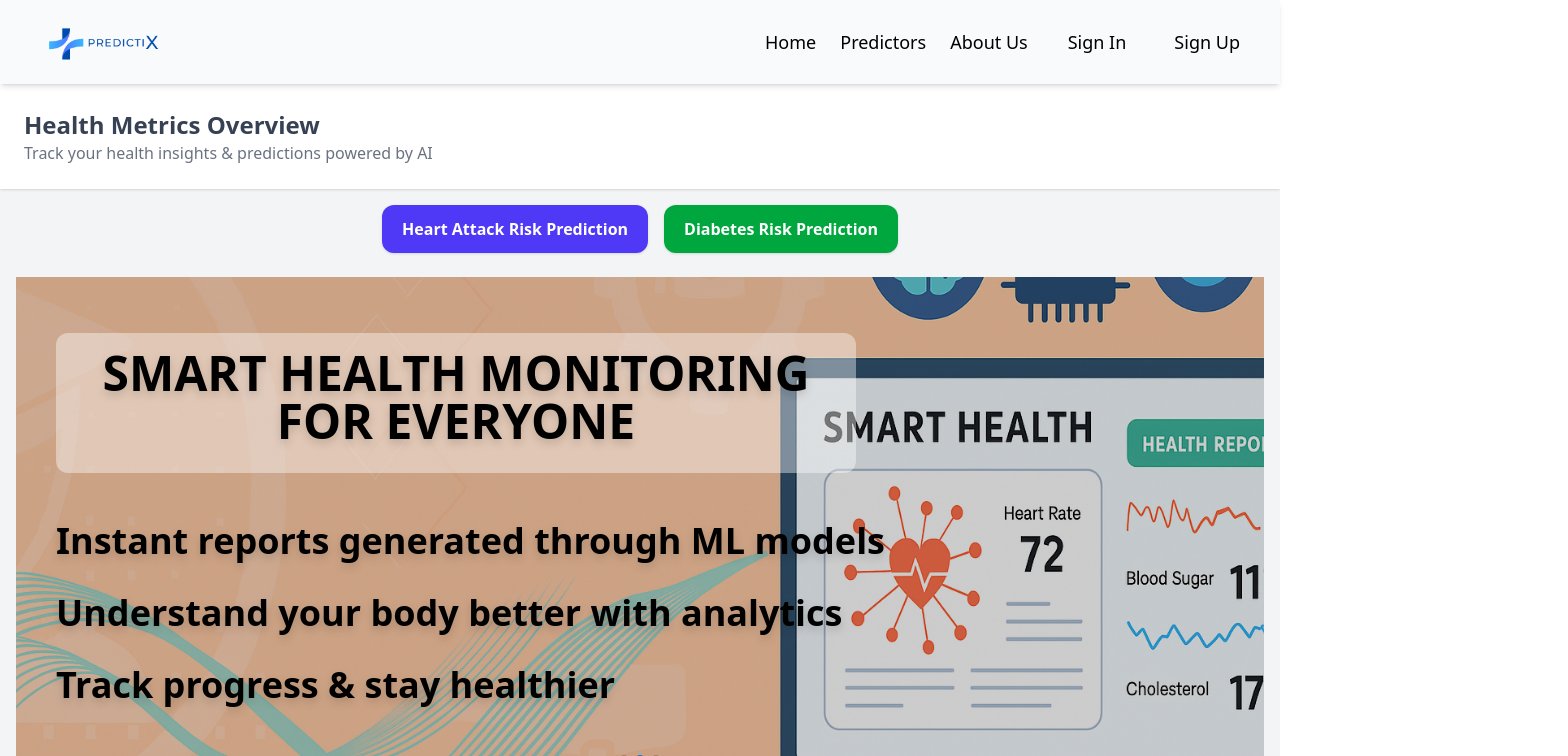
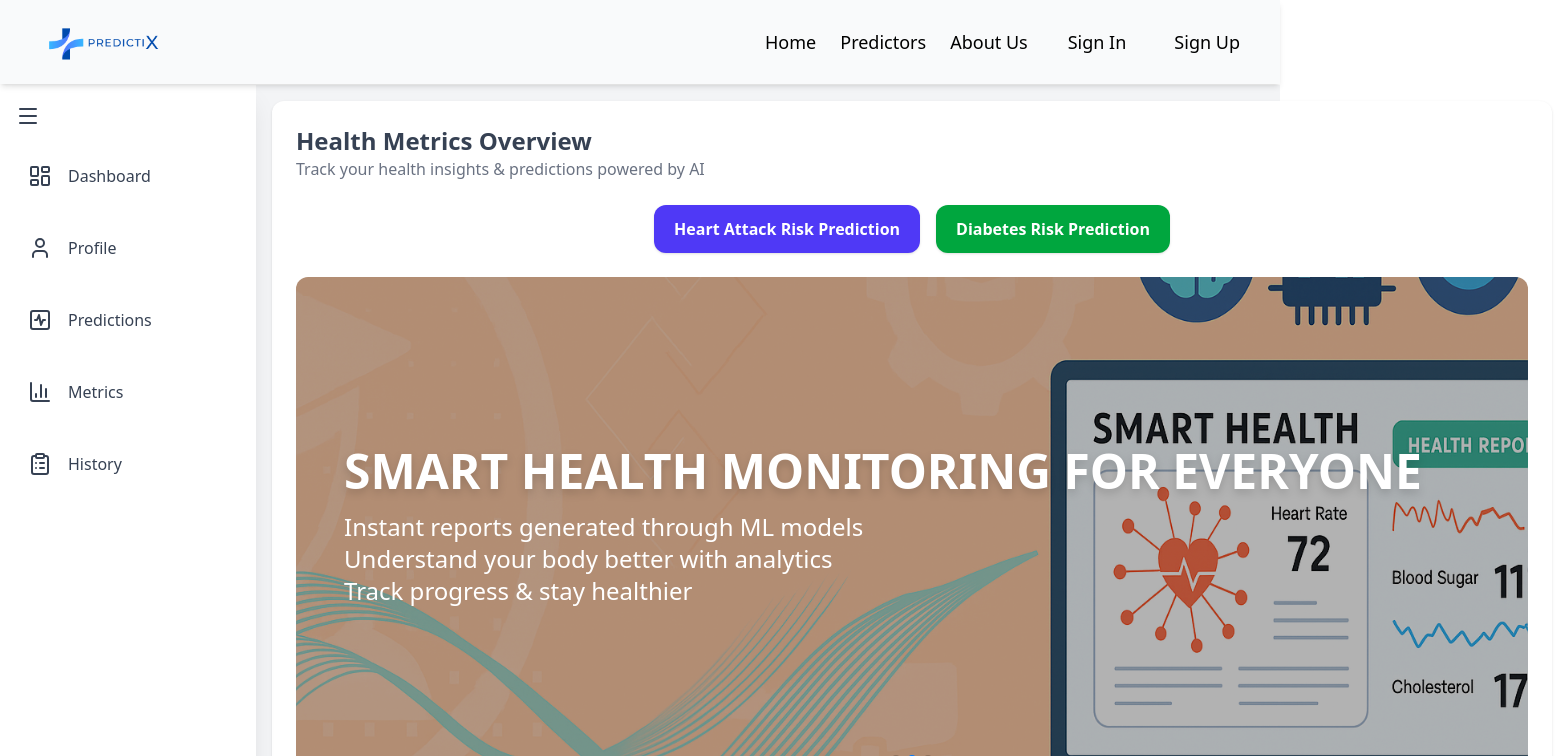
Before and after one commit to abhishekaarav/Health_Risk_App, a React app in the folder frontend/: page /metrics in a window 1280 px wide. Shown: the top 756 px of the page, 1568 px wide, since content can reach past the window. Built offline with nearby package versions, Linux system fonts and the light colour scheme; the HTML template or start-up script is replaced by a standard one.

Commit message:
side bar fixed

```diff
--- a/frontend/src/App.jsx
+++ b/frontend/src/App.jsx
@@ -1,43 +1,57 @@
 import React from "react";
+import { Route, Routes } from "react-router-dom";
+
+import Navbar from "./components/Navbar";
+
+// PUBLIC PAGES
 import Home from "./pages/Home";
 import About from "./pages/About";
 import SignIn from "./pages/SignIn";
 import SignUp from "./pages/SignUp";
 import NotFound from "./pages/NotFound";
-import { Route, Routes } from "react-router-dom";
-import Navbar from "./components/Navbar";
+
+// DASHBOARD LAYOUT (with sidebar)
+import DashboardLayout from "./pages/DashboardLayout";
+
+// Dashboard internal pages
+import Dashboard from "./components/Dashboard";
 import Predictors from "./pages/Predictors";
 import Profile from "./pages/Profile";
 import Metrics from "./pages/Metrics";
+
+// Prediction Components (NO SIDEBAR)
 import HeartPrediction from "./components/HeartPrediction";
 import DiabetesPrediction from "./components/DiabetesPrediction";
-import DiabetesResult from "./components/DiabetesResult"; // ⬅ NEW
-
-import Dashboard from "./components/Dashboard";
 import HeartResult from "./components/HeartResult";
+import DiabetesResult from "./components/DiabetesResult";
 
 export default function App() {
   return (
     <>
       <Navbar />
+
       <Routes>
+        {/* PUBLIC ROUTES */}
         <Route path="/" element={<Home />} />
         <Route path="/about" element={<About />} />
         <Route path="/sign-in" element={<SignIn />} />
         <Route path="/sign-up" element={<SignUp />} />
 
-        <Route path="/predictors" element={<Predictors />} />
-        <Route path="/profile" element={<Profile />} />
-        <Route path="/metrics" element={<Metrics />} />
-        <Route path="/dashboard" element={<Dashboard />} />
+        {/* SIDEBAR PAGES */}
+        <Route element={<DashboardLayout />}>
+          <Route path="/dashboard" element={<Dashboard />} />
+          <Route path="/profile" element={<Profile />} />
+          <Route path="/predictions" element={<Predictors />} />
+          <Route path="/metrics" element={<Metrics />} />
+        </Route>
 
-        {/* Prediction Pages */}
+        {/* WITHOUT SIDEBAR */}
         <Route path="/heart-predict" element={<HeartPrediction />} />
         <Route path="/diabetes-predict" element={<DiabetesPrediction />} />
+        <Route path="/heart-result" element={<HeartResult />} />
+        <Route path="/diabetes-result" element={<DiabetesResult />} />
 
-        {/* Result Page — New Route */}
-        <Route path="/diabetes-result" element={<DiabetesResult />} />
-        <Route path="/heart-result" element={<HeartResult />} />
+        {/* 404 */}
         <Route path="*" element={<NotFound />} />
       </Routes>
     </>
--- a/frontend/src/components/Dashboard.jsx
+++ b/frontend/src/components/Dashboard.jsx
@@ -11,7 +11,8 @@ export default function Dashboard() {
       <Sidebar />
 
       {/* Main Content */}
-      <div className="flex-1 ml-20 md:ml-64 p-4 transition-all">
+      <div className="flex-1  p-4 transition-all">
+
         {/* Header */}
         <div className="flex justify-between items-center mb-6">
           <h1 className="text-2xl font-bold text-gray-700">Dashboard</h1>
--- a/frontend/src/components/MetricsSlider.jsx
+++ b/frontend/src/components/MetricsSlider.jsx
@@ -5,11 +5,9 @@ import { useNavigate } from "react-router-dom";
 import "swiper/css";
 import "swiper/css/pagination";
 
-// Replace with your own metric images
 import Metric1 from "../assets/metrics/metric7.png";
 import Metric2 from "../assets/metrics/metric5.png";
 import Metric3 from "../assets/metrics/metric6.png";
-
 
 export default function MetricsSlider() {
   const navigate = useNavigate();
@@ -39,64 +37,61 @@ export default function MetricsSlider() {
   ];
 
   return (
-    <section className="w-full">
+    <section className="w-full space-y-6">
+      {/* PAGE WIDTH WRAPPER */}
+      <div className="max-w-7xl mx-auto px-4">
         {/* PAGE BUTTONS */}
-      <div className="flex justify-center gap-4 mb-6 mt-4">
+        <div className="flex flex-wrap justify-center gap-4">
           <button
             className="px-5 py-3 bg-indigo-600 text-white font-semibold rounded-xl shadow hover:bg-indigo-700 transition"
-          onClick={() => navigate("/heart-predict")}
+            onClick={() => navigate("/dashboard/heart-predict")}
           >
             Heart Attack Risk Prediction
           </button>
 
           <button
             className="px-5 py-3 bg-green-600 text-white font-semibold rounded-xl shadow hover:bg-green-700 transition"
-          onClick={() => navigate("/diabetes-predict")}
+            onClick={() => navigate("/dashboard/diabetes-predict")}
           >
             Diabetes Risk Prediction
           </button>
         </div>
 
         {/* SWIPER SLIDER */}
+        <div className="w-full h-[350px] sm:h-[400px] md:h-[500px] rounded-xl overflow-hidden shadow-lg mt-4">
           <Swiper
             modules={[Autoplay, Pagination]}
             autoplay={{ delay: 3000, disableOnInteraction: false }}
             pagination={{ clickable: true }}
             loop={true}
-        className="w-full h-[300px] sm:h-[400px] md:h-[500px]"
+            className="w-full h-full"
           >
             {metricSlides.map((slide, i) => (
               <SwiperSlide key={i}>
                 <div
                   className="w-full h-full relative bg-cover bg-center"
-              style={{
-                backgroundImage: `url(${slide.image})`,
-              }}
+                  style={{ backgroundImage: `url(${slide.image})` }}
                 >
-              {/* TEXT OVERLAY */}
-              <div className="absolute inset-0 bg-black/20 flex flex-col px-10 justify-center">
-                <div className="w-200 h-35 bg-white/40 text-center rounded-xl">
-                  <h1 className="text-xl sm:text-2xl md:text-5xl font-bold drop-shadow-lg text-black mt-4">
+                  <div className="absolute inset-0 bg-black/30 flex flex-col justify-center px-6 md:px-12">
+                    <h1 className="text-white text-2xl sm:text-4xl md:text-5xl font-bold drop-shadow-lg">
                       {slide.title}
                     </h1>
-                </div>
-
-                <div className="mt-8">
-                  <h3 className="text-xl font-semibold sm:text-2xl md:text-4xl drop-shadow-lg text-black py-4">
+                    <p className="text-white mt-4 text-lg sm:text-xl md:text-2xl">
                       {slide.desc1}
-                  </h3>
-                  <h3 className="text-xl font-semibold sm:text-2xl md:text-4xl drop-shadow-lg text-black py-4">
+                    </p>
+                    <p className="text-white text-lg sm:text-xl md:text-2xl">
                       {slide.desc2}
-                  </h3>
-                  <h3 className="text-xl font-semibold sm:text-2xl md:text-4xl drop-shadow-lg text-black py-4">
+                    </p>
+                    <p className="text-white text-lg sm:text-xl md:text-2xl">
                       {slide.desc3}
-                  </h3>
-                </div>
+                    </p>
                   </div>
                 </div>
               </SwiperSlide>
             ))}
           </Swiper>
+        </div>
+      </div>
     </section>
   );
 }
--- a/frontend/src/components/Navbar.jsx
+++ b/frontend/src/components/Navbar.jsx
@@ -19,7 +19,7 @@ function Navbar() {
           Home
         </NavLink>
 
-        <NavLink to="/predictors" className="hover:text-blue-600 transition">
+        <NavLink to="dashboard" className="hover:text-blue-600 transition">
           Predictors
         </NavLink>
 
--- a/frontend/src/components/Sidebar.jsx
+++ b/frontend/src/components/Sidebar.jsx
@@ -28,12 +28,12 @@ export default function Sidebar() {
       {/* SIDEBAR MAIN */}
       <div
         className={`
-          bg-white shadow-xl h-screen fixed top-0 left-0 z-40 p-4 pt-6
-          transition-all duration-300
+    bg-white shadow-xl h-screen fixed top-[80px] left-0 z-40 p-4 pt-6
+    transition-all duration-300
 
-          ${open ? "w-64" : "w-20"}
-          ${mobileOpen ? "translate-x-0" : "-translate-x-full md:translate-x-0"}
-        `}
+    ${open ? "w-64" : "w-20"}
+    ${mobileOpen ? "translate-x-0" : "-translate-x-full md:translate-x-0"}
+  `}
       >
         {/* CLOSE BUTTON ON MOBILE */}
         <button
--- a/frontend/src/pages/About.jsx
+++ b/frontend/src/pages/About.jsx
@@ -1,7 +1,7 @@
 export default function About() {
   return (
     <section className="min-h-screen bg-gradient-to-br from-[#F4F7FA] to-[#FFFFFF] py-16 px-6 flex justify-center">
-      <div className="max-w-6xl bg-white/75 backdrop-blur-xl rounded-3xl shadow-xl p-10 border border-[#E5EAF0]">
+      <div className="max-w-6xl bg-gray-200 backdrop-blur-xl rounded-3xl shadow-xl p-10 border border-[#E5EAF0]">
         {/* HEADER */}
         <h1
           className="text-5xl font-extrabold text-center mb-6 bg-clip-text text-transparent"
--- /dev/null
+++ b/frontend/src/pages/DashboardLayout.jsx
@@ -0,0 +1,18 @@
+
+import React from "react";
+import Sidebar from "../components/Sidebar";
+import { Outlet } from "react-router-dom";
+
+export default function DashboardLayout() {
+  return (
+    <div className="flex bg-gray-100">
+      {/* Sidebar always visible */}
+      <Sidebar />
+
+      {/* Right side content (changes using Outlet) */}
+      <div className="flex-1 ml-20 md:ml-64 p-4 transition-all">
+        <Outlet />
+      </div>
+    </div>
+  );
+}
--- a/frontend/src/pages/Metrics.jsx
+++ b/frontend/src/pages/Metrics.jsx
@@ -1,11 +1,48 @@
 import React from "react";
-import MetricsSlider from "../components/MetricsSlider";
+import { Swiper, SwiperSlide } from "swiper/react";
+import { Autoplay, Pagination } from "swiper/modules";
+import { useNavigate } from "react-router-dom";
+
+import "swiper/css";
+import "swiper/css/pagination";
+
+import Metric1 from "../assets/metrics/metric7.png";
+import Metric2 from "../assets/metrics/metric5.png";
+import Metric3 from "../assets/metrics/metric6.png";
 
 export default function Metrics() {
+  const navigate = useNavigate();
+
+  const metricSlides = [
+    {
+      image: Metric1,
+      title: "TRACK YOUR HEALTH WITH AI PRECISION",
+      desc1: "Monitor heart, sugar & vital health metrics",
+      desc2: "Insights powered by real medical data",
+      desc3: "Your health journey, simplified",
+    },
+    {
+      image: Metric2,
+      title: "SMART HEALTH MONITORING FOR EVERYONE",
+      desc1: "Instant reports generated through ML models",
+      desc2: "Understand your body better with analytics",
+      desc3: "Track progress & stay healthier",
+    },
+    {
+      image: Metric3,
+      title: "ADVANCED METRICS ANALYSIS USING AI",
+      desc1: "Accurate predictions using real clinical datasets",
+      desc2: "Compare heart, glucose, and lifestyle changes",
+      desc3: "Empower yourself with knowledge",
+    },
+  ];
+
   return (
-    <div className="min-h-screen bg-gray-100">
-      {/* PAGE HEADER */}
-      <div className="w-full bg-white shadow p-6 mb-4">
+    <div className="w-full">
+      {/* SINGLE CARD (NO margin-left HERE) */}
+      <div className="bg-white shadow p-6 rounded-xl mb-6 max-w-7xl mx-auto space-y-6">
+        {/* HEADER */}
+        <div>
           <h1 className="text-2xl font-bold text-gray-700">
             Health Metrics Overview
           </h1>
@@ -14,9 +51,57 @@ export default function Metrics() {
           </p>
         </div>
 
-      {/* METRICS SLIDER */}
-      <div className="px-4">
-        <MetricsSlider />
+        {/* BUTTONS */}
+        <div className="flex flex-wrap justify-center gap-4">
+          <button
+            className="px-5 py-3 bg-indigo-600 text-white font-semibold rounded-xl shadow hover:bg-indigo-700 transition"
+            onClick={() => navigate("/heart-predict")}
+          >
+            Heart Attack Risk Prediction
+          </button>
+
+          <button
+            className="px-5 py-3 bg-green-600 text-white font-semibold rounded-xl shadow hover:bg-green-700 transition"
+            onClick={() => navigate("/diabetes-predict")}
+          >
+            Diabetes Risk Prediction
+          </button>
+        </div>
+
+        {/* SLIDER */}
+        <div className="w-full h-[350px] sm:h-[400px] md:h-[500px] rounded-xl overflow-hidden">
+          <Swiper
+            modules={[Autoplay, Pagination]}
+            autoplay={{ delay: 3000, disableOnInteraction: false }}
+            pagination={{ clickable: true }}
+            loop
+            className="w-full h-full"
+          >
+            {metricSlides.map((slide, i) => (
+              <SwiperSlide key={i}>
+                <div
+                  className="w-full h-full bg-cover bg-center"
+                  style={{ backgroundImage: `url(${slide.image})` }}
+                >
+                  <div className="absolute inset-0 bg-black/30 flex flex-col justify-center px-6 md:px-12">
+                    <h1 className="text-white text-2xl sm:text-4xl md:text-5xl font-bold drop-shadow-lg">
+                      {slide.title}
+                    </h1>
+                    <p className="text-white mt-4 text-lg sm:text-xl md:text-2xl">
+                      {slide.desc1}
+                    </p>
+                    <p className="text-white text-lg sm:text-xl md:text-2xl">
+                      {slide.desc2}
+                    </p>
+                    <p className="text-white text-lg sm:text-xl md:text-2xl">
+                      {slide.desc3}
+                    </p>
+                  </div>
+                </div>
+              </SwiperSlide>
+            ))}
+          </Swiper>
+        </div>
       </div>
     </div>
   );
```
Also changed, not shown: 1 other file (tests, documents, lock files or other folders). Lines whose indentation alone changed are shown as unchanged.
